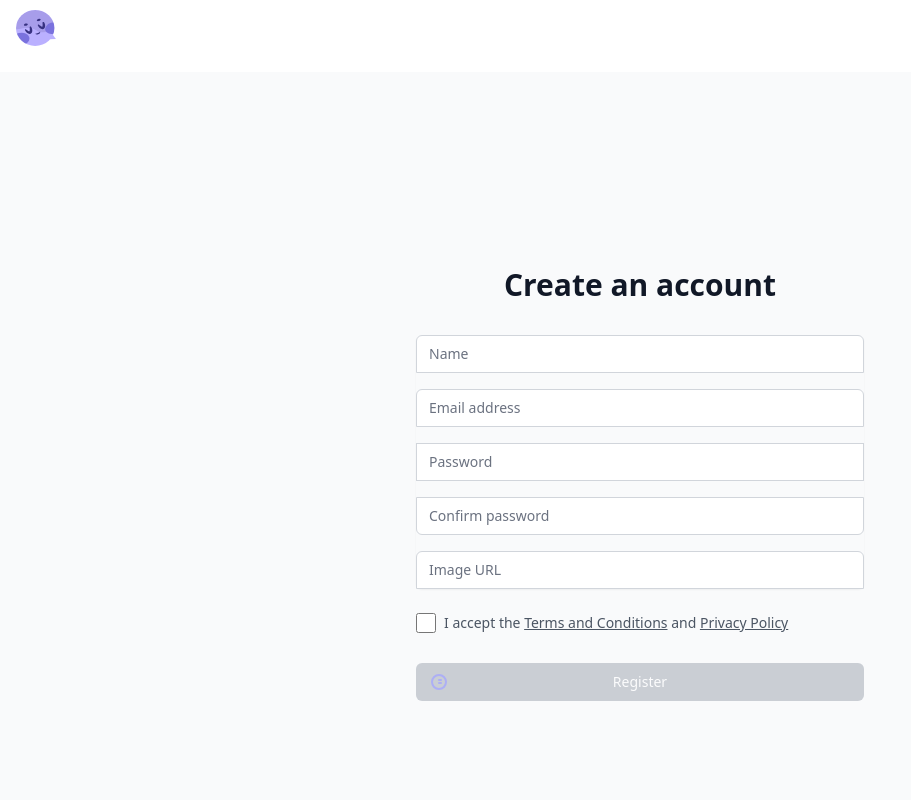
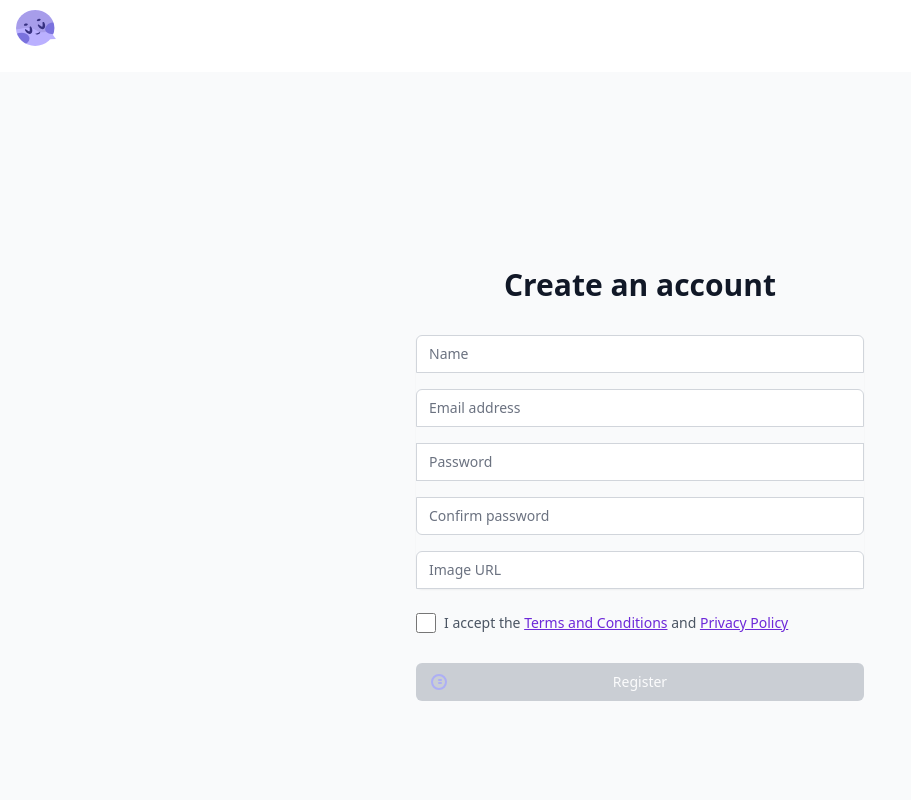
Before and after one commit to NeuronaBens/AI-Chatbot, a Next.js app: page /general/register in a window 1280 px wide. Shown: the top 800 px of the page, without its empty margins (0-911 px from the left). Built offline with nearby package versions, Linux system fonts and the light colour scheme.

Commit message:
Update page.js

```diff
--- a/app/general/register/page.js
+++ b/app/general/register/page.js
@@ -151,7 +151,7 @@ export default function Register() {
                 <a
                   href="/general/legal/terminos-y-condiciones"
                   target="_blank"
-                  className="underline"
+                  className="underline text-violet-700"
                 >
                   Terms and Conditions
                 </a>{" "}
@@ -159,7 +159,7 @@ export default function Register() {
                 <a
                   href="/general/legal/politica-de-privacidad"
                   target="_blank"
-                  className="underline"
+                  className="underline text-violet-700"
                 >
                   Privacy Policy
                 </a>
```
